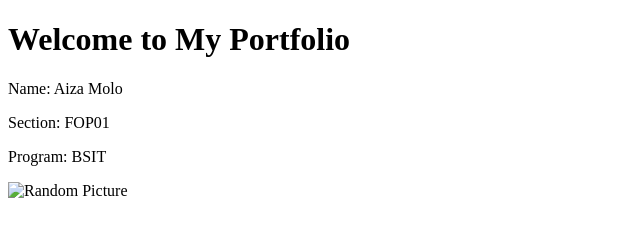
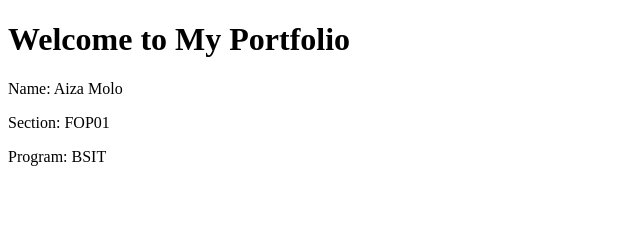
Before and after one commit to aizarhynne/molo-IT128, a plain HTML site: page index.html in a window 1280 px wide. Shown: the whole page, without its empty margins (0-640 px from the left). Drawn offline with Linux system fonts and the light colour scheme.

```diff
--- a/index.html
+++ b/index.html
@@ -10,6 +10,6 @@
     <p>Name: Aiza Molo</p>
     <p>Section: FOP01</p>
     <p>Program: BSIT</p>
-    <img src="C:\ITS152L-SIA2\photo.jpg" alt="Random Picture">
+
 </body>
 </html>
```
